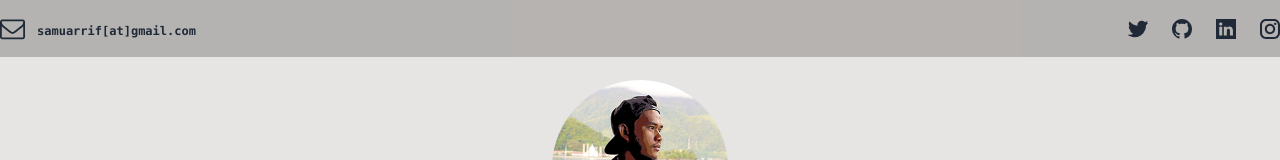
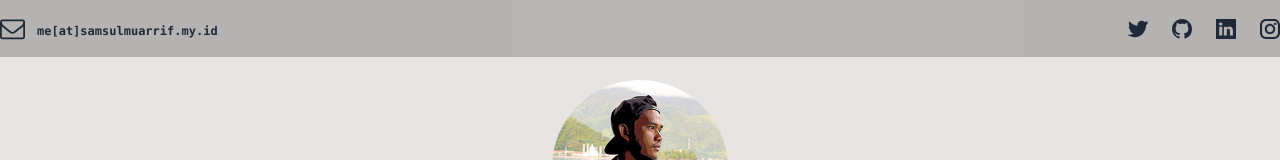
Before and after one commit to panda-67/programming, a Next.js app: page /programming/ in a window 1280 px wide. Shown: the top 160 px of the page. Built offline with nearby package versions, Linux system fonts and the light colour scheme.

Commit message:
Add deploy sh to upload via ftp to server

```diff
--- a/components/header.tsx
+++ b/components/header.tsx
@@ -5,7 +5,7 @@ export default function Header() {
       <header className="h-max py-4 flex items-center z-30 w-full bg-opacity-30 bg-stone-700 fixed">
          <div className="container mx-auto flex items-center justify-between w-full">
             <div className="text-gray-800 dark:text-white font-black text-3xl md:flex items-center hidden">
-               <Link href="mailto:samuarrif@gmail.com" target="_blank">
+               <Link href="mailto:me@samsulmuarrif.my.id" target="_blank">
                   <svg
                      width="25"
                      height="25"
@@ -16,7 +16,7 @@ export default function Header() {
                      <path d="M1664 1504v-768q-32 36-69 66-268 206-426 338-51 43-83 67t-86.5 48.5-102.5 24.5h-2q-48 0-102.5-24.5t-86.5-48.5-83-67q-158-132-426-338-37-30-69-66v768q0 13 9.5 22.5t22.5 9.5h1472q13 0 22.5-9.5t9.5-22.5zm0-1051v-24.5l-.5-13-3-12.5-5.5-9-9-7.5-14-2.5h-1472q-13 0-22.5 9.5t-9.5 22.5q0 168 147 284 193 152 401 317 6 5 35 29.5t46 37.5 44.5 31.5 50.5 27.5 43 9h2q20 0 43-9t50.5-27.5 44.5-31.5 46-37.5 35-29.5q208-165 401-317 54-43 100.5-115.5t46.5-131.5zm128-37v1088q0 66-47 113t-113 47h-1472q-66 0-113-47t-47-113v-1088q0-66 47-113t113-47h1472q66 0 113 47t47 113z"></path>
                   </svg>
                </Link>
-               <span className="text-xs ml-3 mt-1">samuarrif[at]gmail.com</span>
+               <span className="text-xs ml-3 mt-1">me[at]samsulmuarrif.my.id</span>
             </div>
             <div className="flex items-center mx-auto md:mx-0">
                <section className="font-sans text-lg lg:flex items-center text-gray-800 dark:text-white">
--- a/components/hero.tsx
+++ b/components/hero.tsx
@@ -17,7 +17,7 @@ export default function Hero() {
                   />
                </Link>
                <p className="md:text-3xl my-6 text-green-500 text-center">
-                  Hi, I&#x27;m <Link href="https://panda-67.github.io" className=" underline underline-offset-8 hover:text-sky-500">Samsul Muarrif</Link>
+                  Hi, I&#x27;m <Link href="https://samsulmuarrif.my.id" className=" underline underline-offset-8 hover:text-sky-500">Samsul Muarrif</Link>
                </p>
                <h4 className="max-w-3xl lg:text-2xl mx-auto dark:text-white text-zinc-600 text-center py-2">
                   Building digital products, brands, and experiences.
```
Also changed, not shown: 5 other files (tests, documents, lock files or other folders).
